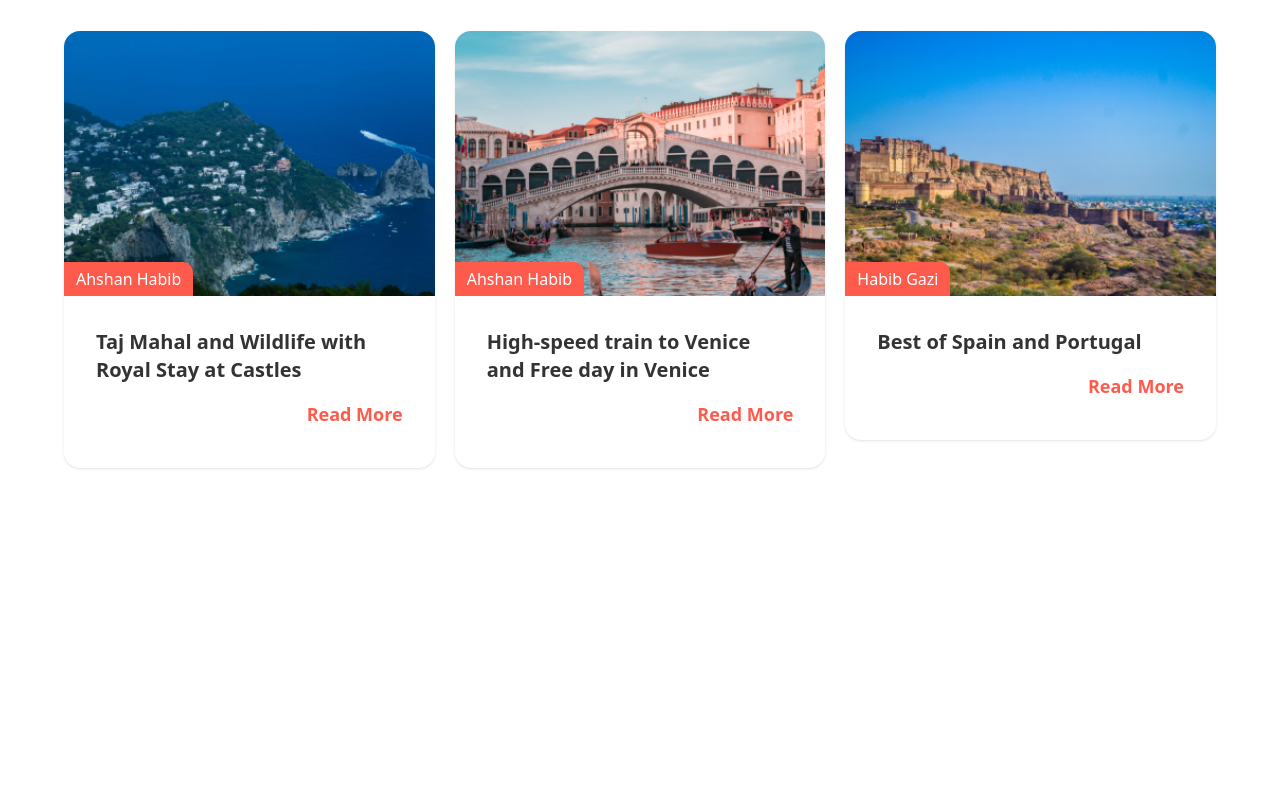
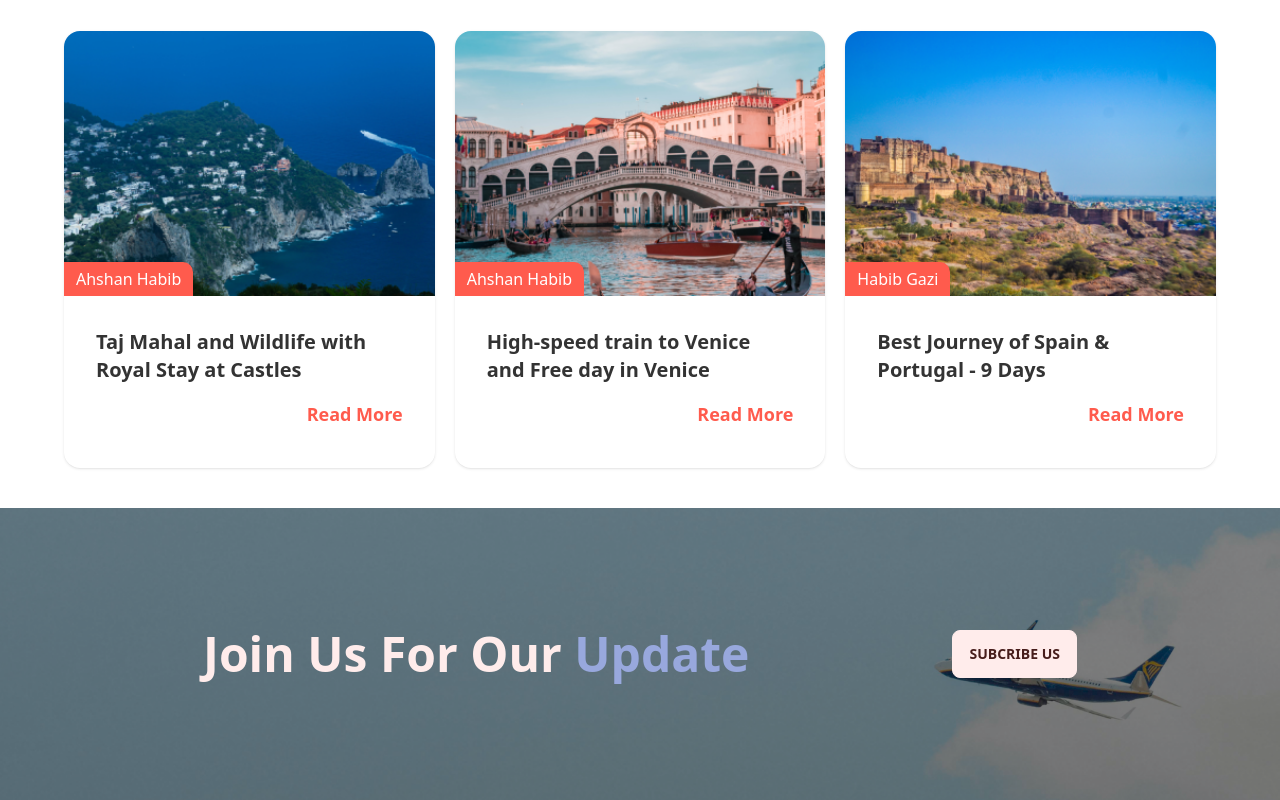
Before and after one commit to AhshanHabib26/Tour_Hub_React, a React (Create React App) app: page / in a window 1280 px wide. Shown: the part 4806-5606 px from the top of the page. Before the commit the page ends 5314 px from the top, so only its background shows below. Built offline with nearby package versions, Linux system fonts and the light colour scheme.

Commit message:
Subscribe Componnet Added

```diff
--- a/src/Componnets/Pages/Blog/Blog.js
+++ b/src/Componnets/Pages/Blog/Blog.js
@@ -58,7 +58,7 @@ const Blog = () => {
             </figure>
 
             <div class="card-body">
-              <h2 class="card-title">Best of Spain and Portugal</h2>
+              <h2 class="card-title">Best Journey of Spain & Portugal - 9 Days</h2>
               <div className=" flex items-end justify-end my-2">
                 <h1 className=" cursor-pointer text-lg font-semibold text-primary">Read More</h1>
               </div>
--- a/src/Componnets/Pages/Home/Home.js
+++ b/src/Componnets/Pages/Home/Home.js
@@ -3,6 +3,7 @@ import Blog from "../Blog/Blog";
 import Destinations from "../Destinations/Destinations";
 import Guide from "../Guide/Guide";
 import Review from "../Review/Review";
+import Subscribe from "../Subscribe/Subscribe";
 import Tours from "../Tours/Tours";
 import UpcomingOffer from "../UpcomingOffer/UpcomingOffer";
 import Banner from "./Banner";
@@ -19,6 +20,7 @@ const Home = () => {
       <Guide/>
       <Review/>
       <Blog/>
+      <Subscribe/>
     </div>
   );
 };
--- /dev/null
+++ b/src/Componnets/Pages/Subscribe/Subscribe.js
@@ -0,0 +1,17 @@
+import React from "react";
+import Styles from "../../Styles/Subscribe.module.css";
+
+const Subscribe = () => {
+  return (
+    <div className={Styles.SubscribeContainer}>
+      <div className=" py-20 lg:py-28 flex flex-col lg:flex-row  lg:justify-evenly items-center flex-ro">
+        <h1 className=" text-3xl lg:text-5xl font-extrabold capitalize  text-secondary">
+          Join Us for Our <span className=" text-info">Update</span>
+        </h1>
+        <button className=" btn mt-5 lg:mt-0 btn-secondary">Subcribe Us</button>
+      </div>
+    </div>
+  );
+};
+
+export default Subscribe;
--- /dev/null
+++ b/src/Componnets/Styles/Subscribe.module.css
@@ -0,0 +1,8 @@
+.SubscribeContainer{
+    background-image: url(../Image/Subscribe.png);
+    background-position: center;
+    background-repeat: no-repeat;
+    background-size: cover;
+    background-attachment: fixed;
+    padding: 10px 0;
+}
```
